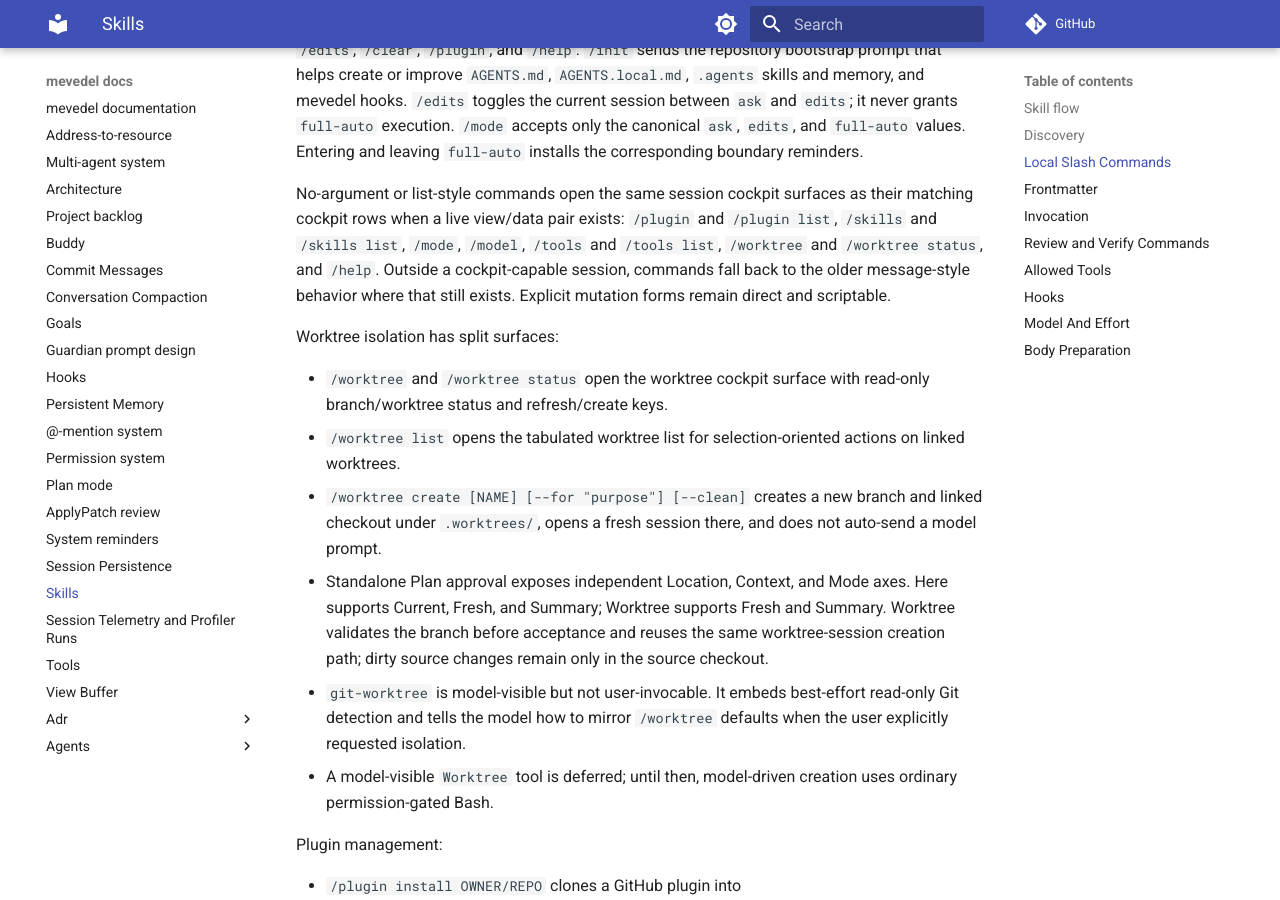
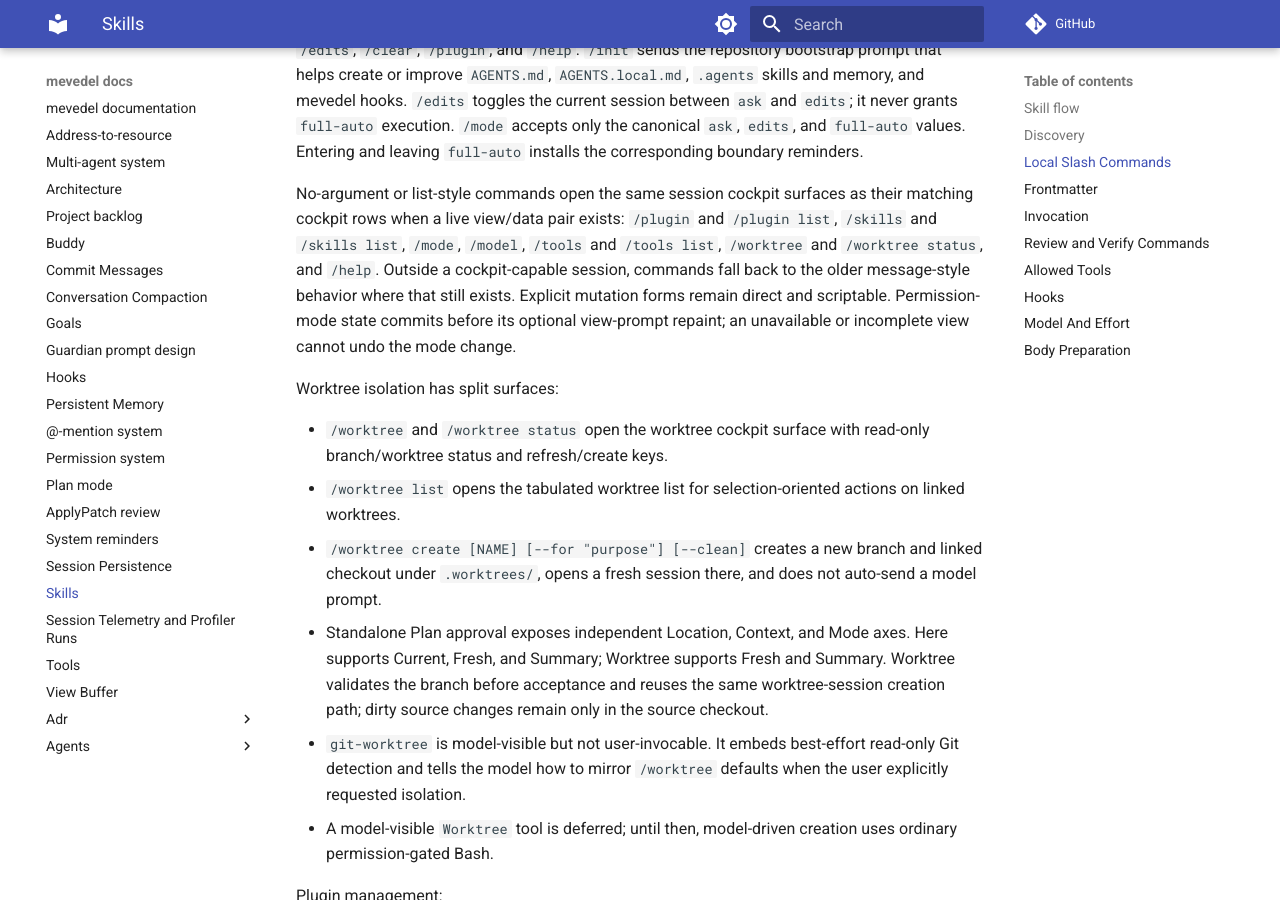
Before and after one commit to FrauH0lle/mevedel, an MkDocs documentation site: the page built from docs/skills.md, in a window 1280 px wide and 900 px high, scrolled down 4184 px. Built offline with MkDocs 1.6.1 and Material for MkDocs 9.7.7, drawn with Linux system fonts in a browser that asks for light colours; comment, search, counter and statistics services are not loaded.

Commit message:
fix(permissions): Keep mode commits through repaint failures

```diff
--- a/docs/skills.md
+++ b/docs/skills.md
@@ -175,7 +175,9 @@ as their matching cockpit rows when a live view/data pair exists:
 `/model`, `/tools` and `/tools list`, `/worktree` and `/worktree status`,
 and `/help`. Outside a cockpit-capable session, commands fall back to the
 older message-style behavior where that still exists. Explicit mutation
-forms remain direct and scriptable.
+forms remain direct and scriptable. Permission-mode state commits before its
+optional view-prompt repaint; an unavailable or incomplete view cannot undo
+the mode change.
 
 Worktree isolation has split surfaces:
 
```
Also changed, not shown: 4 other files.
